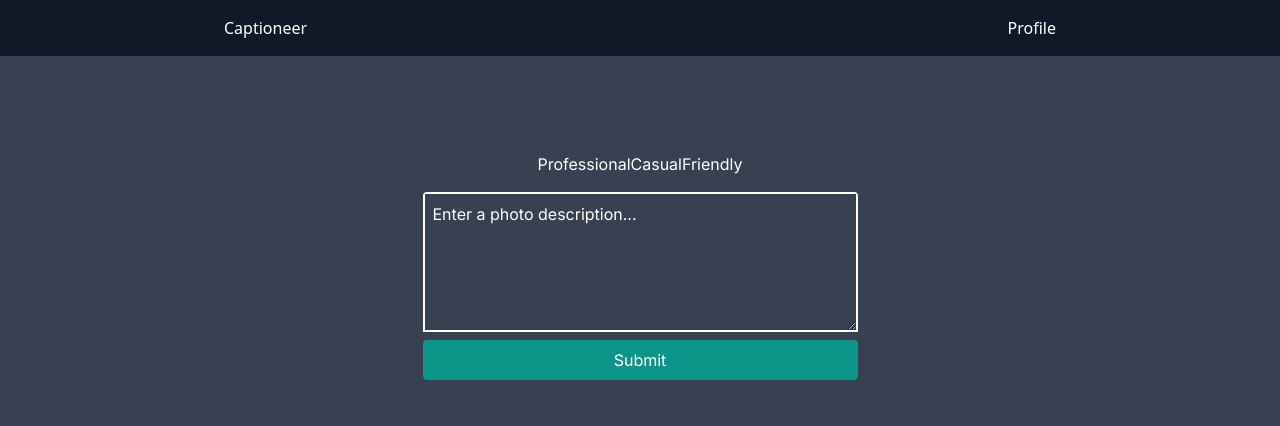
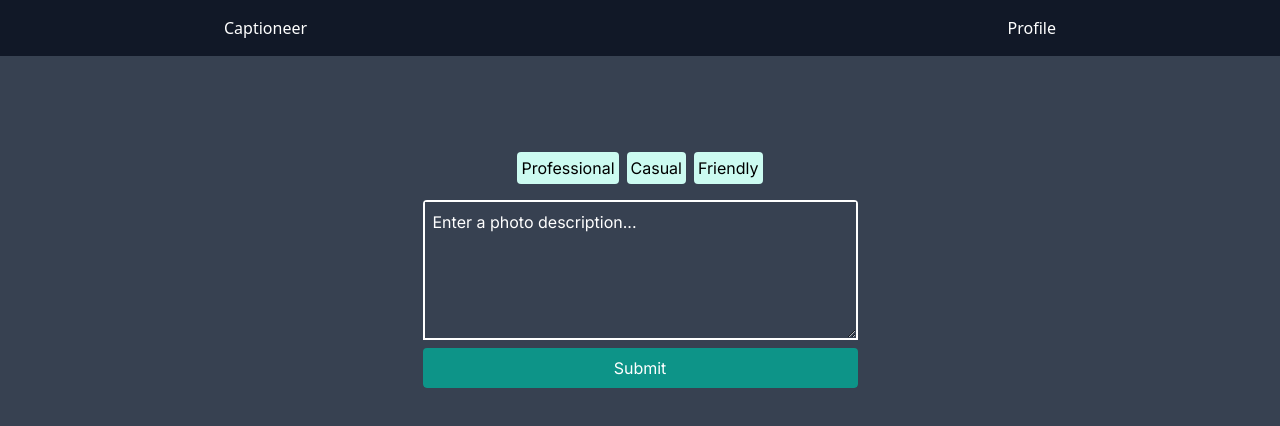
Before and after one commit to demirsergen/prompting, a Next.js app: page / in a window 1280 px wide. Shown: the top 426 px of the page. Built offline with nearby package versions, Linux system fonts and the light colour scheme.

Commit message:
style and work on logic for buttons

```diff
--- a/src/components/ToneButton.jsx
+++ b/src/components/ToneButton.jsx
@@ -1,7 +1,24 @@
-import React from 'react';
+import React, { useState } from 'react';
 
 const ToneButton = ({ tone, callback }) => {
-  return <button onClick={() => callback(tone)}>{tone}</button>;
+  const [selected, setSelected] = useState(false);
+  const style = 'p-1 bg-teal-100 text-black rounded';
+  const activeStyle = 'p-1 bg-teal-600 text-white rounded';
+
+  const handleClick = () => {
+    setSelected((prev) => !prev);
+    callback(tone);
+  };
+
+  return (
+    <button
+      className={selected ? activeStyle : style}
+      onClick={handleClick}
+      selected={selected}
+    >
+      {tone}
+    </button>
+  );
 };
 
 export default ToneButton;
--- a/src/components/ToneButtons.jsx
+++ b/src/components/ToneButtons.jsx
@@ -4,11 +4,15 @@ import ToneButton from './ToneButton';
 const ToneButtons = () => {
   const [tone, setTone] = useState('');
 
+  const handleToneChange = (tone) => {
+    alert(tone);
+  };
+
   return (
-    <div>
-      <ToneButton tone={'Professional'} callback={setTone} />
-      <ToneButton tone={'Casual'} callback={setTone} />
-      <ToneButton tone={'Friendly'} callback={setTone} />
+    <div className="flex gap-2">
+      <ToneButton tone="Professional" callback={handleToneChange} />
+      <ToneButton tone="Casual" callback={handleToneChange} />
+      <ToneButton tone="Friendly" callback={handleToneChange} />
     </div>
   );
 };
```
